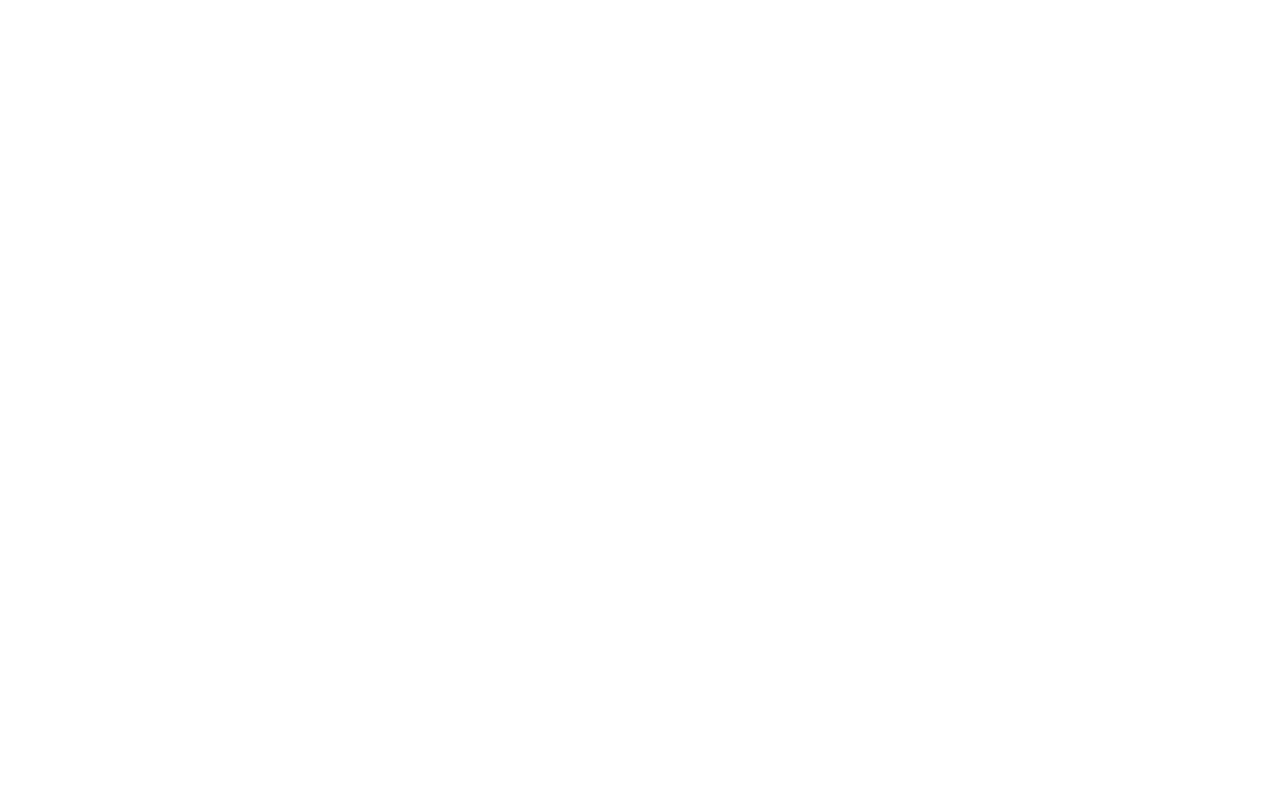
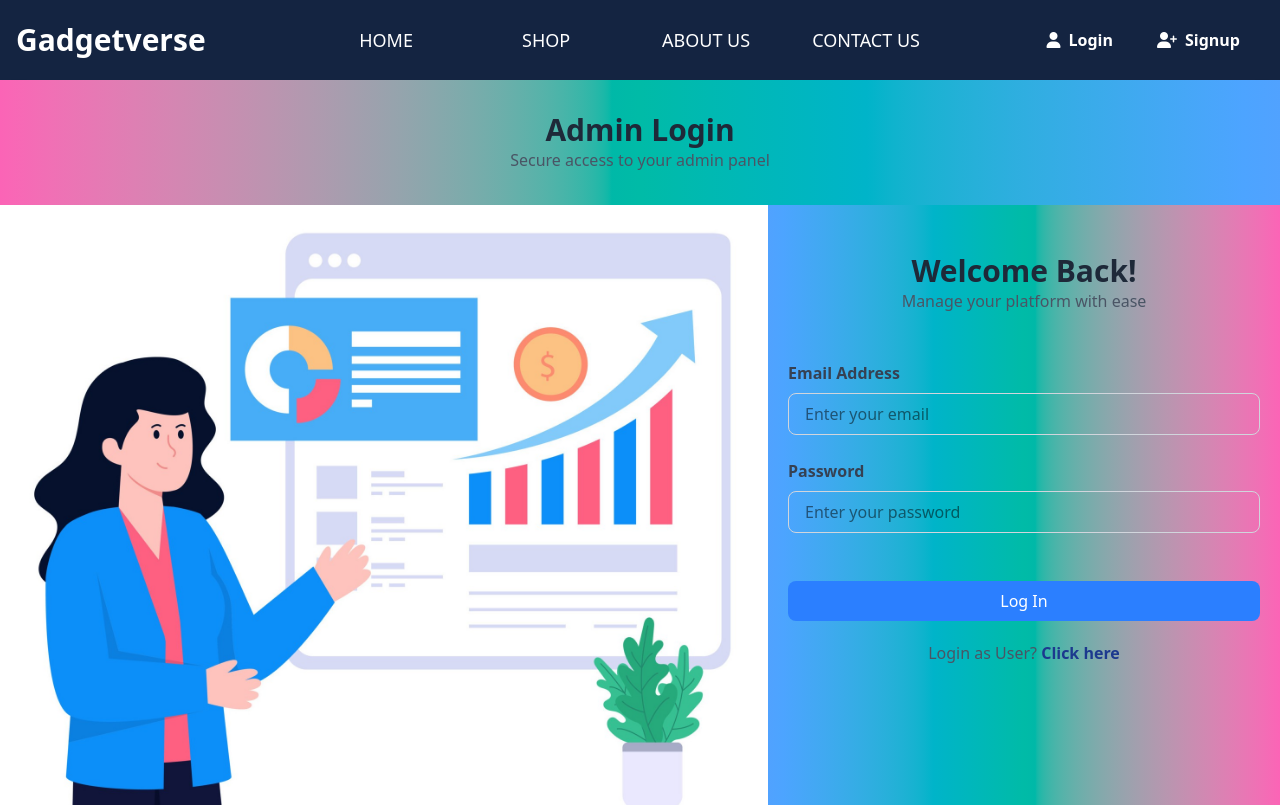
Before and after one commit to diwasbk2k3/gadgetverse, a React (Vite) app in the folder frontend/: page /admin in a window 1280 px wide. Before the commit this address had no page. Built offline with nearby package versions, Linux system fonts and the light colour scheme.

Commit message:
Admin Login Feature

```diff
--- a/frontend/src/App.jsx
+++ b/frontend/src/App.jsx
@@ -12,6 +12,7 @@
 import MyOrders from "./components/private/user/MyOrders";
 import AppLayout from "./components/public/AppLayout";
 import ShoppingLayout from "./components/private/user/ShoppingLayout";
+import AdminLogin from "./components/public/AdminLogin";
 
 function App() {
   return (
@@ -26,6 +27,7 @@
           <Route path="contact" element={<Contact />} />
           <Route path="login" element={<Login />} />
           <Route path="signup" element={<Signup />} />
+          <Route path="admin" element={<AdminLogin/>} />
         </Route>
 
         {/* User routes */}
--- /dev/null
+++ b/frontend/src/components/public/AdminLogin.jsx
@@ -0,0 +1,71 @@
+import React from 'react';
+import { Link } from 'react-router-dom';
+
+function AdminLogin() {
+
+  return (
+    <>
+      <div className="h-[125px] flex w-full bg-white shadow-lg">
+        <div className="w-full bg-gradient-to-r from-pink-400 via-teal-500 to-blue-400">
+          <h2 className="text-3xl font-bold text-gray-800 text-center mt-8">
+            Admin Login
+          </h2>
+          <p className="text-gray-600 text-center">Secure access to your admin panel</p>
+        </div>
+      </div>
+
+      <div className="h-[600px] flex w-full bg-white shadow-lg">
+        {/* Left Container (Image Section) */}
+        <div className="w-[60%] flex justify-center">
+          <img className="h-full object-fit" src="/admin_login.jpg" alt="Login" />
+        </div>
+
+        {/* Right Container (Login Form Section) */}
+        <div className="w-[40%] bg-gradient-to-r from-blue-400 via-teal-500 to-pink-400">
+          <form className="m-5">
+            <h2 className="text-3xl font-bold text-gray-800 text-center mt-12">
+              Welcome Back!
+            </h2>
+            <p className="text-gray-600 text-center mb-12">Manage your platform with ease</p>
+            <div className="mb-6">
+              <label htmlFor="email" className="block text-gray-700 font-semibold mb-2">
+                Email Address
+              </label>
+              <input
+                type="email"
+                id="email"
+                placeholder="Enter your email"
+                className="w-full px-4 py-2 border border-gray-300 rounded-lg focus:outline-none focus:ring-2 focus:ring-white"
+              />
+            </div>
+            <div className="mb-12">
+              <label htmlFor="password" className="block text-gray-700 font-semibold mb-2">
+                Password
+              </label>
+              <input
+                type="password"
+                id="password"
+                placeholder="Enter your password"
+                className="w-full px-4 py-2 border border-gray-300 rounded-lg focus:outline-none focus:ring-2 focus:ring-white"
+              />
+            </div>
+            <button
+              type="submit"
+              className="w-full bg-blue-500 text-white py-2 rounded-lg hover:bg-blue-600 transition-colors"
+            >
+              Log In
+            </button>
+          </form>
+          <p className="text-center text-gray-600 mt-4">
+            Login as User?{" "}
+            <Link to="/login" className="text-blue-900 font-semibold hover:underline">
+              Click here
+            </Link>
+          </p>
+        </div>
+      </div>
+    </>
+  );
+}
+
+export default AdminLogin;
--- a/frontend/src/components/public/Login.jsx
+++ b/frontend/src/components/public/Login.jsx
@@ -80,6 +80,12 @@
               Signup here
             </Link>
           </p>
+          <p className="text-center text-gray-600 mt-4">
+            Login as Admin?{" "}
+            <Link to="/admin" className="text-blue-900 font-semibold hover:underline">
+              Click here
+            </Link>
+          </p>
         </div>
       </div>
     </>
```
Also changed, not shown: frontend/public/admin_login.jpg (added).
